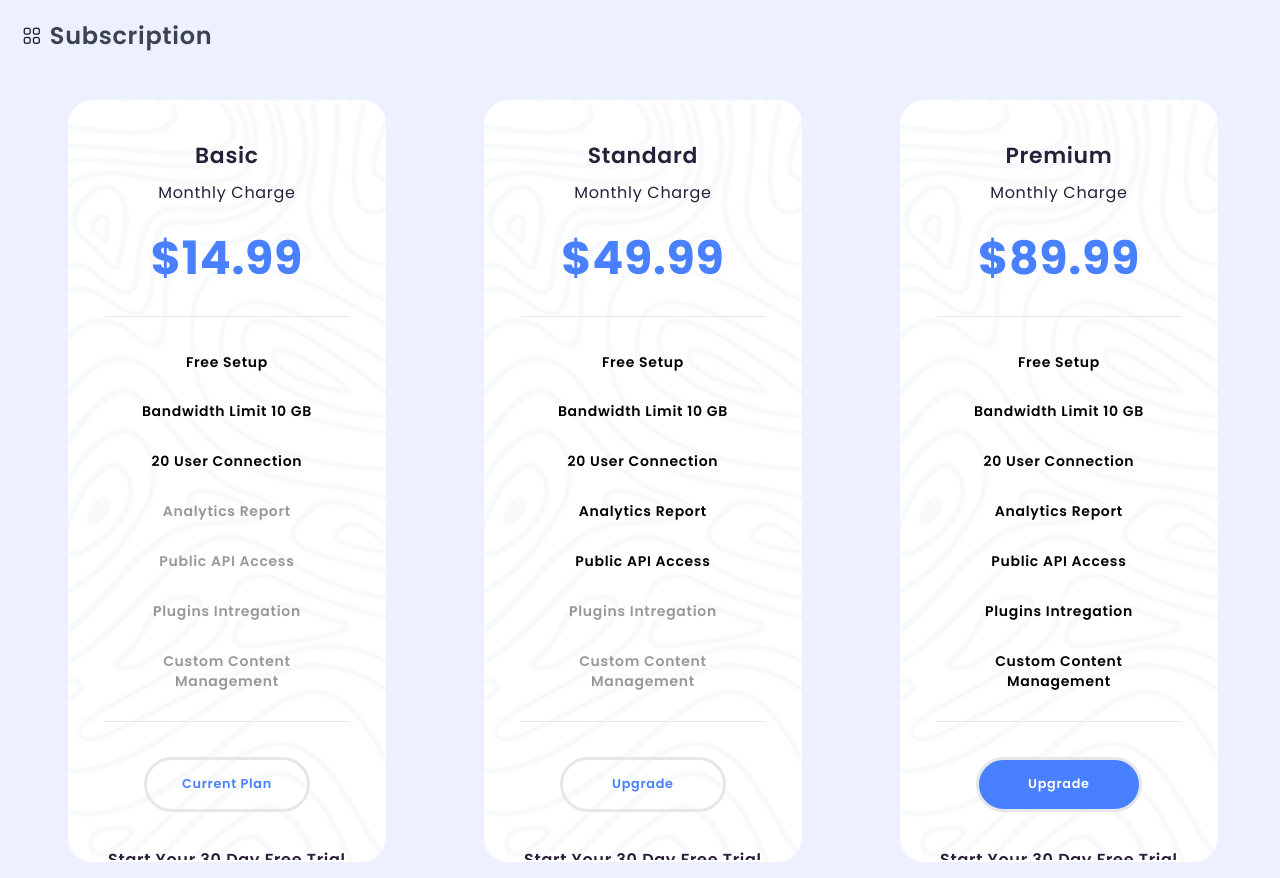
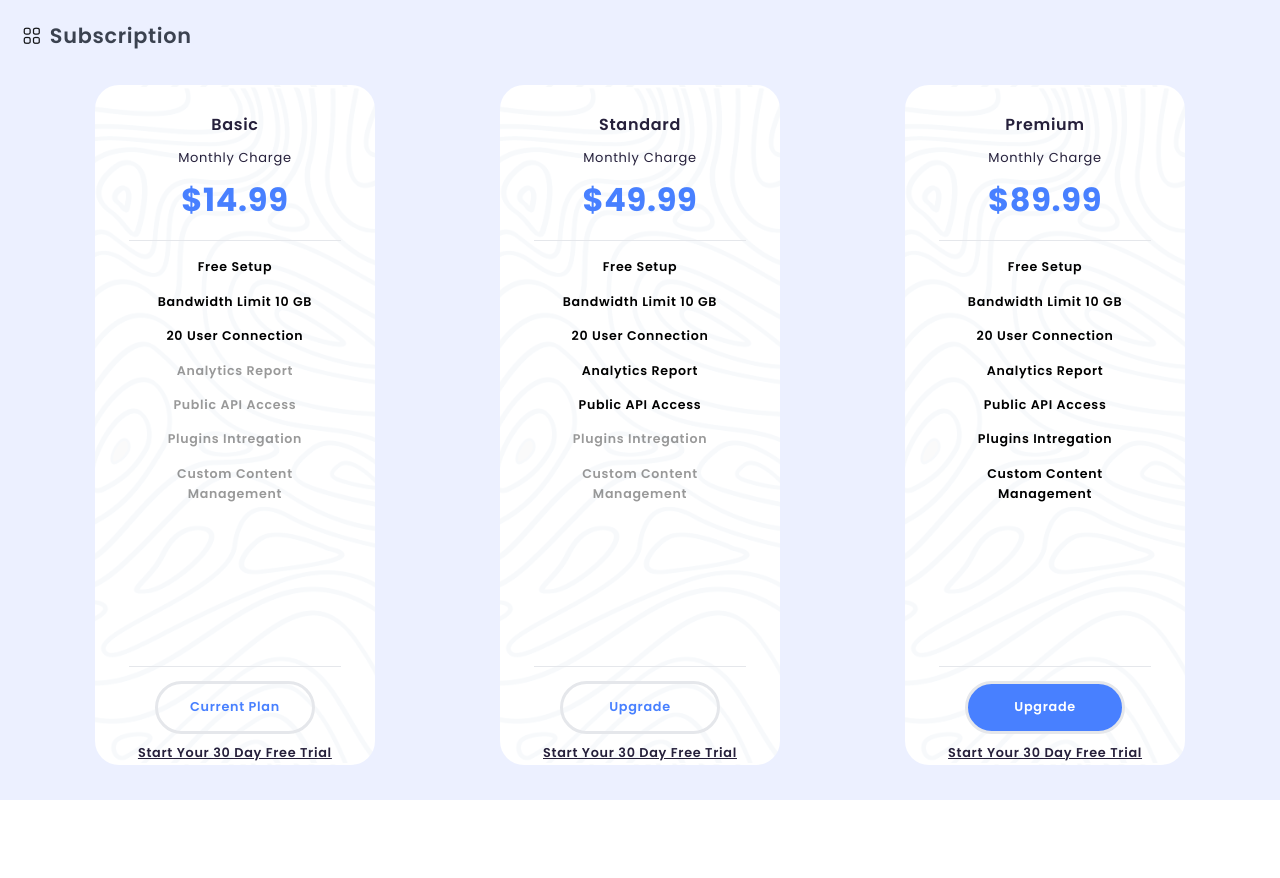
Before and after one commit to Kamba56/Migasuto2, a React (Vite) app: page / in a window 1280 px wide. After the commit the page ends 800 px from the top, so only its background shows below. Built offline with nearby package versions, Linux system fonts and the light colour scheme.

Commit message:
done perhaps

```diff
--- a/src/Pages/subscription/components/Plan.tsx
+++ b/src/Pages/subscription/components/Plan.tsx
@@ -1,4 +1,5 @@
-import pattern from "../assets/bgfrfr.png";
+import pattern from "../assets/bgImage.png";
+import { Link } from "react-router";
 interface PlanProps {
   title: string;
   price: string;
@@ -16,27 +17,27 @@
 }: PlanProps) {
   return (
     <div
-      className="flex flex-col mx-2 sm:mx-4 md:mx-[1.25rem] bg-cover bg-center pb-6 md:pb-[3.43rem] items-center border-[0.16em] border-transparent w-full md:w-auto min-w-[280px] md:aspect-[5/12] rounded-3xl px-4 md:px-[1.25rem] overflow-hidden hover:border-[#336DBA] transition ease-in duration-250"
+      className="flex flex-col mx-2 sm:mx-4 md:mx-1 lg:mx-[1.25rem] bg-cover bg-center items-center border-[0.16em] border-transparent w-full md:w-[30%] lg:w-auto min-w-[280px] rounded-3xl px-4 md:px-3 lg:px-[1.25rem] hover:border-[#336DBA] transition ease-in duration-250 h-full"
       style={{ backgroundImage: `url(${pattern})` }}
     >
-      <div className="w-full py-6 md:py-[2.5rem] text-center">
-        <h3 className="text-xl md:text-[1.37rem] font-semibold mb-2 md:mb-[0.6em]">
+      <div className="w-full py-4 md:py-[1.5rem] text-center">
+        <h3 className="text-xl md:text-[1rem] font-semibold mb-2 md:mb-[0.6em]">
           {title}
         </h3>
-        <p className="text-sm md:text-[16px] mb-2 md:mb-[0.6em]">
+        <p className="text-sm md:text-[13px] mb-2 md:mb-[0.4em]">
           Monthly Charge
         </p>
-        <h1 className="text-3xl md:text-[2.87rem] mt-4 md:mt-[0.8em] font-bold text-[#4880ff]">
+        <h1 className="text-2xl md:text-[2rem] mt-4 md:mt-[0.5em] font-bold text-[#4880ff]">
           {price}
         </h1>
       </div>
-      <div className="text-top pt-6 md:pt-[2.5em] px-4 md:px-[1.37em] md:h-[26.75rem] w-[90%] border-y-[0.12em]">
+      <div className="text-top md:h-[26.75rem] text-top pt-4 px-4 md:px-[0.5em] w-[90%] border-y-[0.12em]">
         {allFeatures.map((feature: string, index: number) => {
           const isIncluded = planFeatures.includes(feature);
           return (
             <p
               key={index}
-              className={`mb-4 md:mb-[1.87rem] text-center text-sm md:text-[1em] font-semibold
+              className={`mb-3 md:mb-[0.9rem] text-center text-sm md:text-[0.9em] font-semibold
                 ${isIncluded ? "text-black" : "text-black text-opacity-40"}
               `}
             >
@@ -45,9 +46,9 @@
           );
         })}
       </div>
-      <div className="pt-6 md:pt-[2.5em] flex flex-col w-full items-center">
+      <div className="pt-6 md:pt-[1em] flex flex-col w-full items-center">
         <button
-          className={`mb-6 md:mb-[3em] w-[60.4%] min-w-[160px] py-2 md:aspect-[3/1] rounded-full md:rounded-[2.7em] border-[0.25em] text-xs md:text-[0.8rem] font-semibold
+          className={`mb-6 md:mb-[0.7em] w-[60.4%] min-w-[160px] py-2 md:aspect-[3/1] rounded-full md:rounded-[2.7em] border-[0.25em] text-xs md:text-[0.8rem] font-semibold
             ${
               title.toLowerCase() === "premium"
                 ? "bg-[#4880FF] text-white"
@@ -58,12 +59,12 @@
         >
           {!isCurrent ? "Upgrade" : "Current Plan"}
         </button>
-        <a
-          href="#"
-          className="underline text-sm md:text-[1rem] font-semibold mb-4 md:mb-0"
+        <Link
+          to="#"
+          className="underline text-sm md:text-[0.8rem] font-semibold mb-4 md:mb-0"
         >
           Start Your 30 Day Free Trial
-        </a>
+        </Link>
       </div>
     </div>
   );
--- a/src/Pages/subscription/index.tsx
+++ b/src/Pages/subscription/index.tsx
@@ -15,15 +15,15 @@
   const allFeatures = getAllUniqueFeatures(subPlans);
 
   return (
-    <div className="bg-[#ECF0FF] min-h-screen w-full p-4 md:pt-[1.56em] md:pl-[1.56em]">
-      <div className="flex items-center gap-2 mb-8 md:mb-[3.56em]">
+    <div className="bg-[#ECF0FF] h-screen w-full p-4 md:pt-[1.56em] md:px-[1.56em] md:overflow-hidden">
+      <div className="flex items-center gap-2 mb-8 md:mb-[2.5em]">
         <img src={logo} alt="" className="w-8 md:w-auto" />
-        <p className="font-semibold text-xl md:text-[1.5rem] text-[#3B4250]">
+        <p className="font-semibold text-xl md:text-[1.3rem] text-[#3B4250]">
           Subscription
         </p>
       </div>
 
-      <div className="flex flex-col md:flex-row gap-8 md:gap-4 lg:gap-8 md:justify-evenly">
+      <div className="flex flex-col md:flex-row gap-8 md:gap-2 lg:gap-8 md:justify-evenly h-[85vh]">
         {subPlans.map((plan: plantype, index: number) => (
           <Plan
             key={index}
```
Also changed, not shown: src/Pages/subscription/assets/bgImage.png (renamed from src/Pages/subscription/assets/bgfrfr.png).
